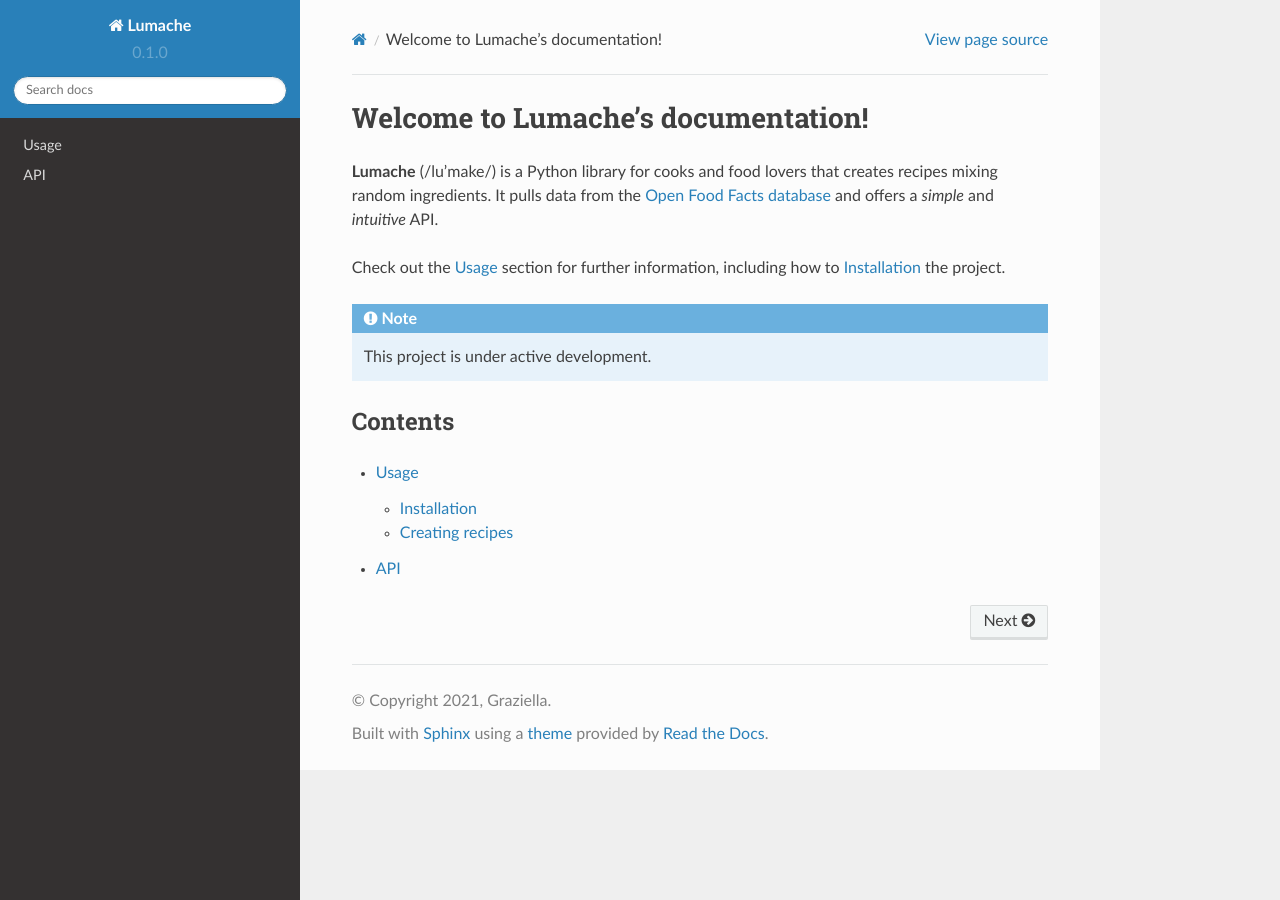
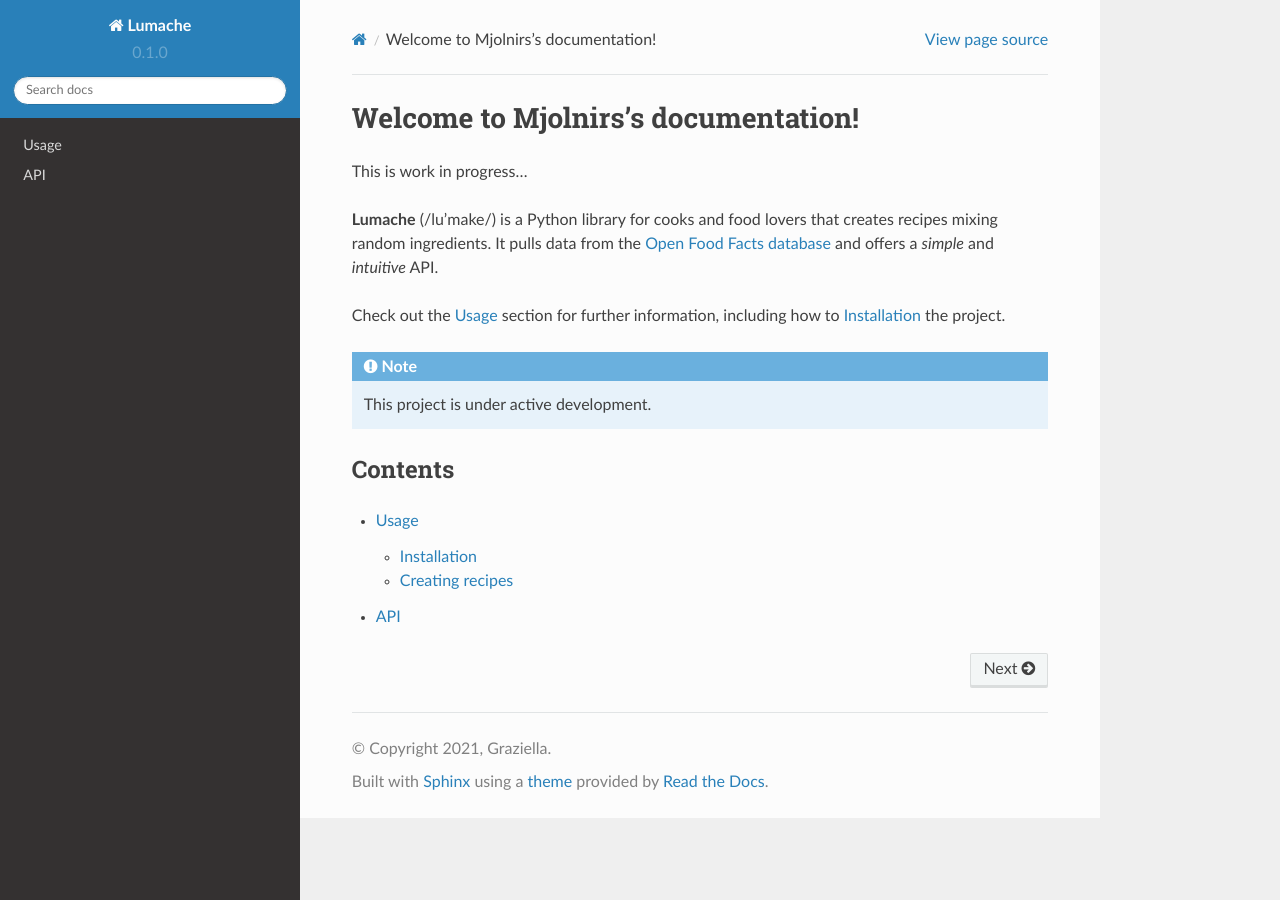
Before and after one commit to readthedocs/tutorial-template, a Sphinx documentation site: the page built from docs/source/index.rst, in a window 1280 px wide. Built offline with Sphinx 7.4.7 and the Read the Docs theme 2.0.0, drawn with Linux system fonts in a browser that asks for light colours.

Commit message:
Update index.rst

```diff
--- a/docs/source/index.rst
+++ b/docs/source/index.rst
@@ -1,5 +1,7 @@
-Welcome to Lumache's documentation!
+Welcome to Mjolnirs's documentation!
 ===================================
+
+This is work in progress...
 
 **Lumache** (/lu'make/) is a Python library for cooks and food lovers
 that creates recipes mixing random ingredients.
```
